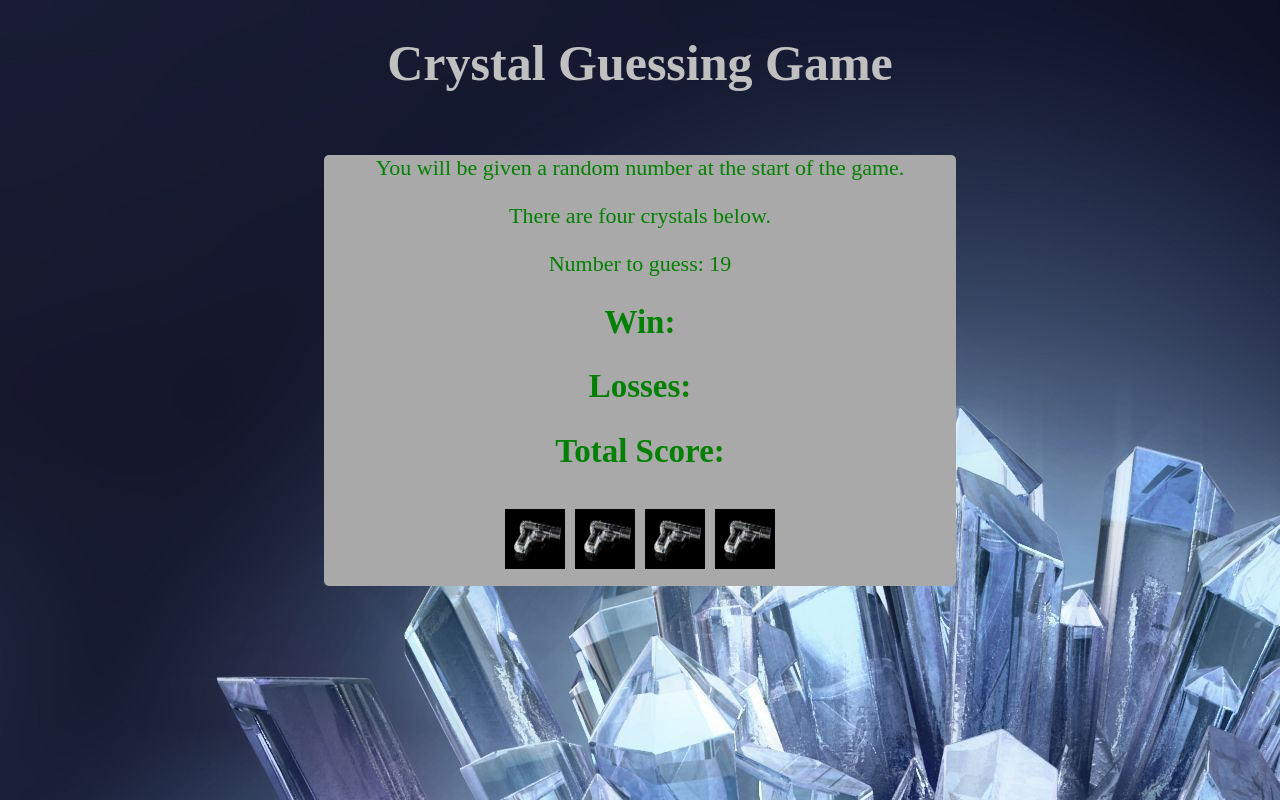
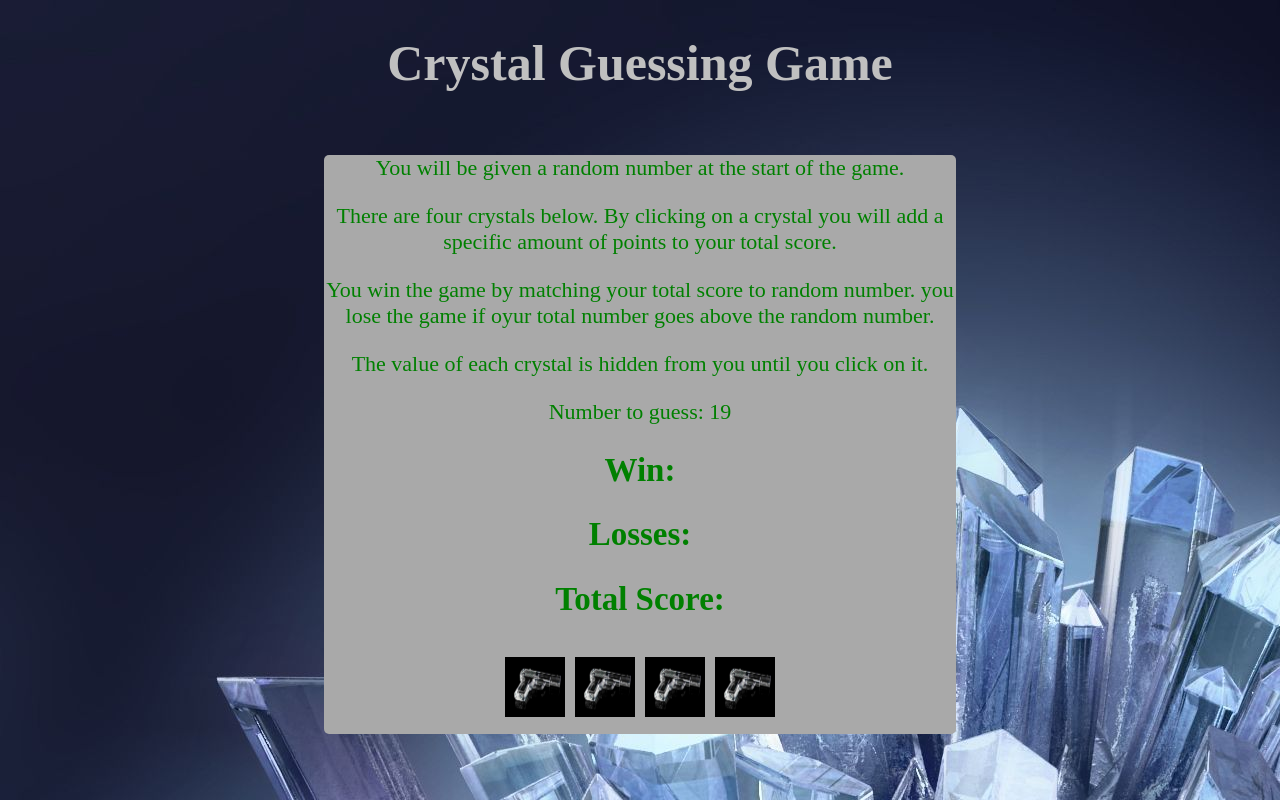
Before and after one commit to juniorbeshu/week-4-game, a plain HTML site: page index.html in a window 1280 px wide. Drawn offline with nearby package versions, Linux system fonts and the light colour scheme; files whose address does not match are found by name; a web font is replaced by a local one.

Commit message:
add more instructions

```diff
--- a/index.html
+++ b/index.html
@@ -12,7 +12,10 @@
     <h1>Crystal Guessing Game</h1>
     <div class="instContainer">
       <p>You will be given a random number at the start of the game.</p>
-      <p>There are four crystals below.</p>
+      <p>There are four crystals below. By clicking on a crystal you will add a specific amount of points to your total score.</p>
+      <p>You win the game by matching your total score to random number. you lose the game if oyur total number goes above the random number.</p>
+      <p>The value of each crystal is hidden from you until you click on it.</p>
+
 
       <p>Number to guess: <span id="number"></span></p>
 
```
